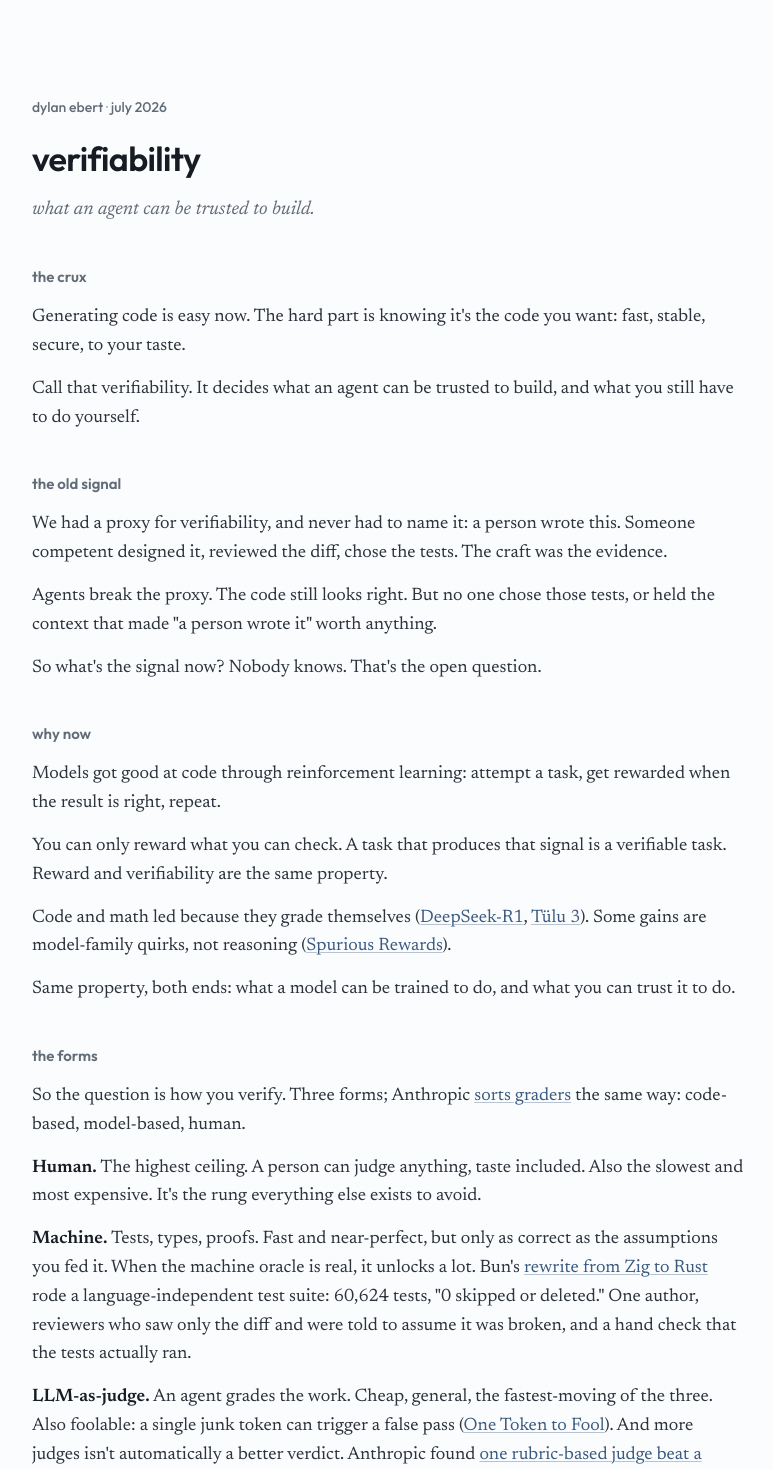
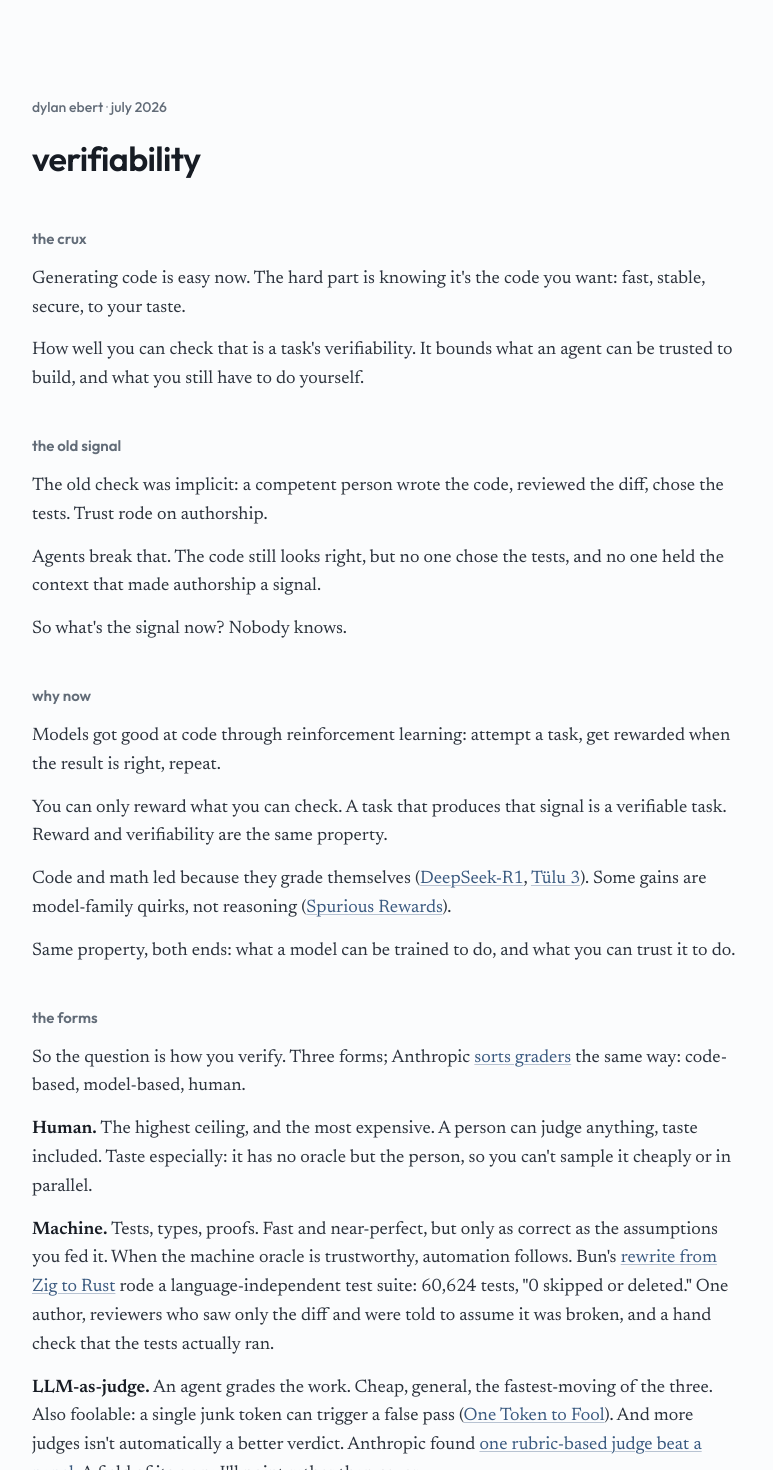
Before and after one commit to dylanebert/verifiability, a Svelte app: page / in a window 1280 px wide. Shown: the top 1470 px of the page, without its empty margins (252-1025 px from the left). Built offline with nearby package versions, Linux system fonts and the light colour scheme.

Commit message:
voice pass: scientific register over essayist; cut flourish, drop dek, earn confidence with refs

```diff
--- a/src/App.svelte
+++ b/src/App.svelte
@@ -5,7 +5,6 @@
       <span class="sep">·</span> july 2026
     </div>
     <h1 class="title">verifiability</h1>
-    <p class="dek">what an agent can be trusted to build.</p>
   </header>
 
   <section class="section">
@@ -15,23 +14,22 @@
       want: fast, stable, secure, to your taste.
     </p>
     <p>
-      Call that verifiability. It decides what an agent can be trusted to build,
-      and what you still have to do yourself.
+      How well you can check that is a task's verifiability. It bounds what an
+      agent can be trusted to build, and what you still have to do yourself.
     </p>
   </section>
 
   <section class="section">
     <h2>the old signal</h2>
     <p>
-      We had a proxy for verifiability, and never had to name it: a person wrote
-      this. Someone competent designed it, reviewed the diff, chose the tests.
-      The craft was the evidence.
+      The old check was implicit: a competent person wrote the code, reviewed
+      the diff, chose the tests. Trust rode on authorship.
     </p>
     <p>
-      Agents break the proxy. The code still looks right. But no one chose those
-      tests, or held the context that made "a person wrote it" worth anything.
+      Agents break that. The code still looks right, but no one chose the tests,
+      and no one held the context that made authorship a signal.
     </p>
-    <p>So what's the signal now? Nobody knows. That's the open question.</p>
+    <p>So what's the signal now? Nobody knows.</p>
   </section>
 
   <section class="section">
@@ -65,14 +63,14 @@
       the same way: code-based, model-based, human.
     </p>
     <p>
-      <strong>Human.</strong> The highest ceiling. A person can judge anything,
-      taste included. Also the slowest and most expensive. It's the rung
-      everything else exists to avoid.
+      <strong>Human.</strong> The highest ceiling, and the most expensive. A
+      person can judge anything, taste included. Taste especially: it has no
+      oracle but the person, so you can't sample it cheaply or in parallel.
     </p>
     <p>
       <strong>Machine.</strong> Tests, types, proofs. Fast and near-perfect, but
       only as correct as the assumptions you fed it. When the machine oracle is
-      real, it unlocks a lot. Bun's
+      trustworthy, automation follows. Bun's
       <a href="https://bun.com/blog/bun-in-rust" target="_blank" rel="noopener noreferrer">rewrite from Zig to Rust</a>
       rode a language-independent test suite: 60,624 tests, "0 skipped or
       deleted." One author, reviewers who saw only the diff and were told to
@@ -135,13 +133,6 @@
     color: var(--ink);
   }
 
-  .dek {
-    margin-top: 8px;
-    font-style: italic;
-    font-size: 19px;
-    color: var(--text-muted);
-  }
-
   .section {
     margin-top: 40px;
   }
@@ -168,9 +159,5 @@
     .title {
       font-size: 28px;
     }
-
-    .dek {
-      font-size: 17px;
-    }
   }
 </style>
```
